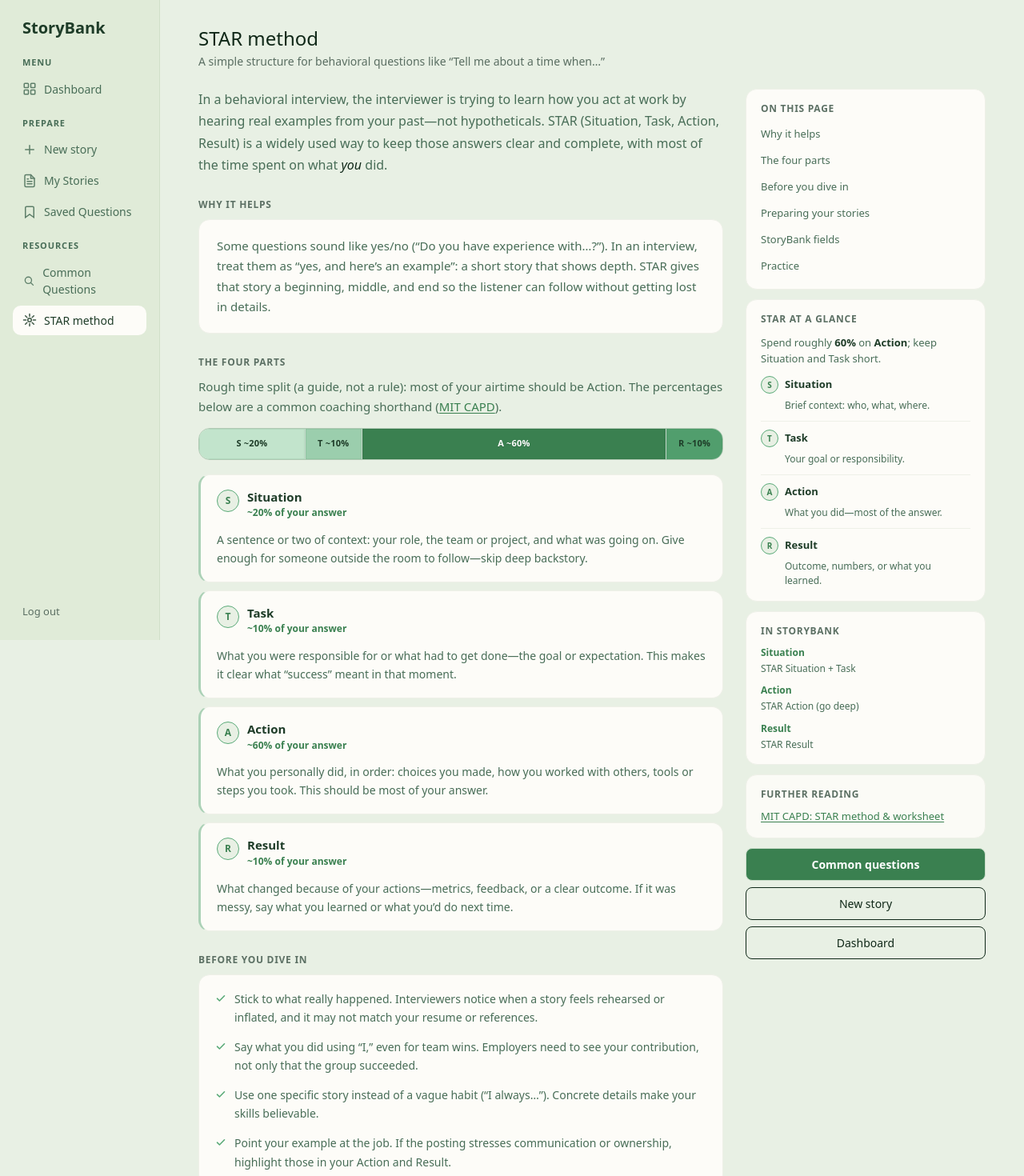
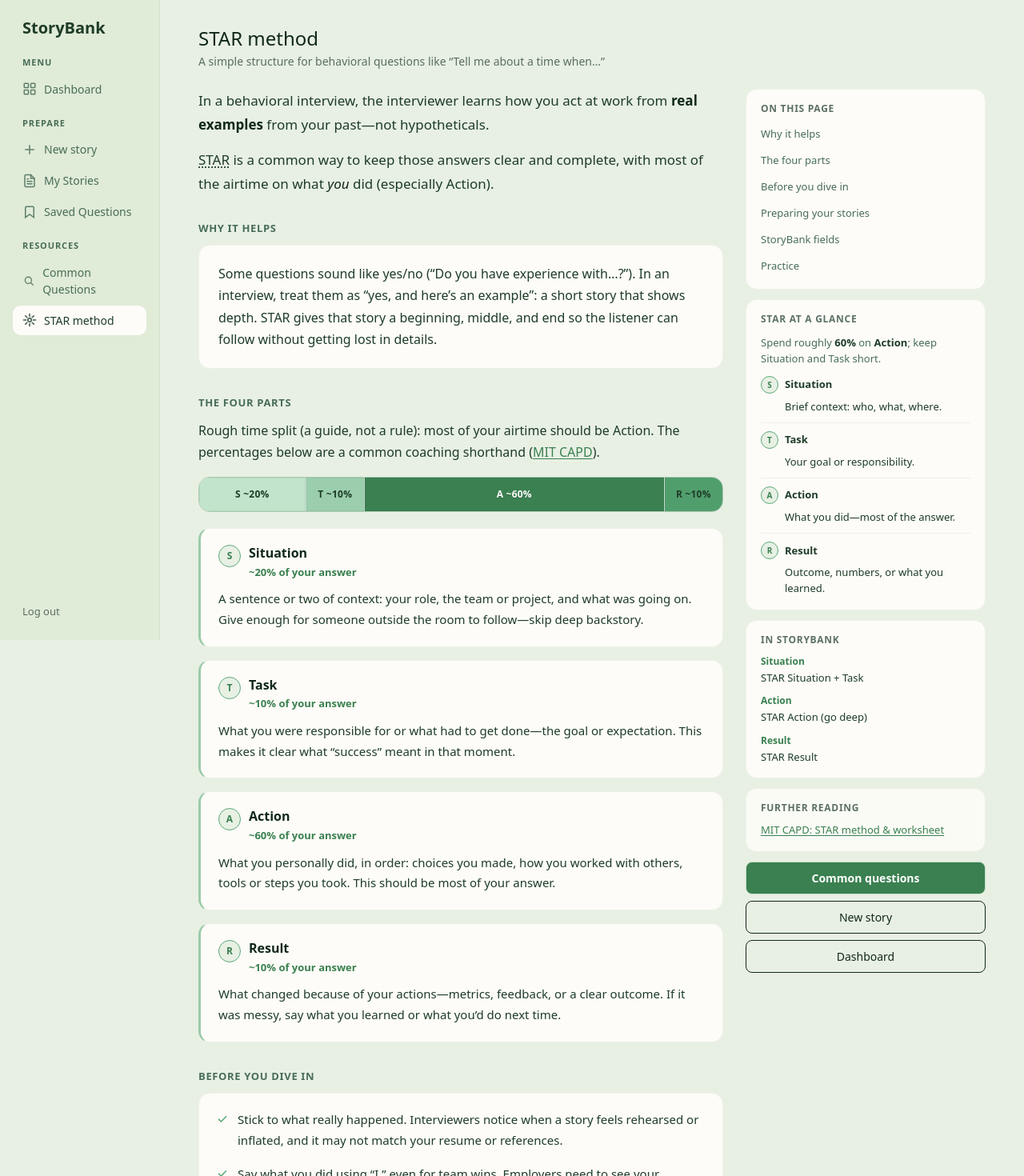
Before and after one commit to park-jenna/storybank, a Next.js app in the folder frontend/: page /interview-tips in a window 1280 px wide. Shown: the top 1470 px of the page at 80% size. Built offline with nearby package versions, Linux system fonts and the light colour scheme; no server answers.

Commit message:
style(components): update styles for resource sections

```diff
--- a/frontend/src/app/components.css
+++ b/frontend/src/app/components.css
@@ -981,9 +981,9 @@ a.story-row.story-row--dashboard:hover {
 
 .star-resource-glance dd {
   margin: 6px 0 0 30px;
-  font-size: 12px;
-  line-height: 1.5;
-  color: var(--text-secondary);
+  font-size: 13px;
+  line-height: 1.55;
+  color: var(--text-dark);
 }
 
 .star-resource-aside-fields {
@@ -1008,9 +1008,9 @@ a.story-row.story-row--dashboard:hover {
 }
 
 .star-resource-aside-fields__v {
-  font-size: 12px;
-  line-height: 1.45;
-  color: var(--text-secondary);
+  font-size: 13px;
+  line-height: 1.5;
+  color: var(--text-dark);
 }
 
 .star-resource-aside-foot {
@@ -1041,11 +1041,23 @@ a.story-row.story-row--dashboard:hover {
   text-align: center;
 }
 
+.star-resource-lede-block {
+  margin: 0 0 2rem;
+  display: flex;
+  flex-direction: column;
+  gap: 0.9rem;
+}
+
 .star-resource-lede {
-  margin: 0 0 1.75rem;
-  font-size: 16px;
-  line-height: 1.7;
-  color: var(--text-secondary);
+  margin: 0;
+  font-size: 17px;
+  line-height: 1.75;
+  color: var(--text-dark);
+}
+
+.star-resource-lede strong {
+  font-weight: 600;
+  color: var(--text-primary);
 }
 
 .star-resource-lede em {
@@ -1053,12 +1065,22 @@ a.story-row.story-row--dashboard:hover {
   color: var(--text-primary);
 }
 
+.star-resource-lede abbr {
+  text-decoration: underline dotted;
+  text-underline-offset: 3px;
+  cursor: help;
+}
+
 .star-resource-block {
-  margin-top: 1.75rem;
+  margin-top: 2.125rem;
 }
 
 .star-resource-main .section-label {
   scroll-margin-top: 1.25rem;
+  font-size: 13px;
+  letter-spacing: 0.05em;
+  color: var(--text-secondary);
+  margin-bottom: 12px;
 }
 
 #star-practice {
@@ -1074,10 +1096,10 @@ a.story-row.story-row--dashboard:hover {
 }
 
 .star-resource-intro {
-  margin: 0 0 0.875rem;
-  font-size: 15px;
-  line-height: 1.65;
-  color: var(--text-secondary);
+  margin: 0 0 1rem;
+  font-size: 16px;
+  line-height: 1.72;
+  color: var(--text-dark);
 }
 
 .star-resource-intro a {
@@ -1091,14 +1113,14 @@ a.story-row.story-row--dashboard:hover {
 }
 
 .star-resource-prose-card {
-  padding: 1.25rem 1.375rem;
+  padding: 1.35rem 1.5rem;
 }
 
 .star-resource-card-p {
   margin: 0;
-  font-size: 15px;
-  line-height: 1.68;
-  color: var(--text-secondary);
+  font-size: 16px;
+  line-height: 1.72;
+  color: var(--text-dark);
 }
 
 .star-resource-card-p strong {
@@ -1110,13 +1132,13 @@ a.story-row.story-row--dashboard:hover {
 .star-resource-timebar {
   display: flex;
   width: 100%;
-  height: 40px;
+  min-height: 44px;
   border-radius: var(--radius-lg);
   overflow: hidden;
-  margin-bottom: 1.125rem;
+  margin-bottom: 1.25rem;
   border: 1px solid color-mix(in srgb, var(--green-primary) 35%, var(--border-card));
   box-shadow: inset 0 1px 0 rgba(255, 255, 255, 0.35);
-  font-size: 11px;
+  font-size: 12px;
   font-weight: 700;
   letter-spacing: 0.02em;
   color: var(--text-dark);
@@ -1127,7 +1149,7 @@ a.story-row.story-row--dashboard:hover {
   align-items: center;
   justify-content: center;
   min-width: 0;
-  padding: 0 4px;
+  padding: 6px 6px;
   box-shadow: inset 0 0 0 0.5px color-mix(in srgb, var(--green-primary) 22%, transparent);
 }
 
@@ -1139,6 +1161,8 @@ a.story-row.story-row--dashboard:hover {
   white-space: nowrap;
   overflow: hidden;
   text-overflow: ellipsis;
+  text-align: center;
+  line-height: 1.25;
 }
 
 .star-resource-timebar__seg--s {
@@ -1170,17 +1194,17 @@ a.story-row.story-row--dashboard:hover {
 .star-resource-parts-stack {
   display: flex;
   flex-direction: column;
-  gap: 10px;
+  gap: 16px;
 }
 
 .star-resource-part {
   margin: 0;
   display: flex;
   flex-direction: column;
-  gap: 0.875rem;
-  padding: 1.125rem 1.25rem;
+  gap: 0.75rem;
+  padding: 1.25rem 1.375rem;
   border-left: 3px solid
-    color-mix(in srgb, var(--green-dot) 45%, var(--border-card));
+    color-mix(in srgb, var(--green-dot) 55%, var(--border-card));
 }
 
 .star-resource-part__head {
@@ -1207,25 +1231,25 @@ a.story-row.story-row--dashboard:hover {
 
 .star-resource-part__title {
   margin: 0;
-  font-size: 15px;
+  font-size: 16px;
   font-weight: 600;
-  color: var(--text-dark);
-  line-height: 1.3;
+  color: var(--text-primary);
+  line-height: 1.35;
 }
 
 .star-resource-part__pct {
-  margin: 2px 0 0;
-  font-size: 12px;
+  margin: 4px 0 0;
+  font-size: 13px;
   font-weight: 600;
   color: var(--green-primary);
-  line-height: 1.3;
+  line-height: 1.35;
 }
 
 .star-resource-part__body {
   margin: 0;
-  font-size: 14px;
-  line-height: 1.65;
-  color: var(--text-secondary);
+  font-size: 15px;
+  line-height: 1.72;
+  color: var(--text-dark);
 }
 
 .star-resource-list {
@@ -1234,25 +1258,25 @@ a.story-row.story-row--dashboard:hover {
   padding: 0;
   display: flex;
   flex-direction: column;
-  gap: 14px;
+  gap: 1rem;
 }
 
 .star-resource-list-card {
-  padding: 1.125rem 1.25rem;
+  padding: 1.25rem 1.375rem;
 }
 
 .star-resource-list li {
   display: flex;
   align-items: flex-start;
-  gap: 10px;
-  font-size: 14px;
-  line-height: 1.65;
-  color: var(--text-secondary);
+  gap: 12px;
+  font-size: 15px;
+  line-height: 1.72;
+  color: var(--text-dark);
 }
 
 .star-resource__check {
   flex-shrink: 0;
-  margin-top: 4px;
+  margin-top: 5px;
   color: var(--green-dot);
 }
 
@@ -1262,9 +1286,9 @@ a.story-row.story-row--dashboard:hover {
 
 .star-resource-cta__text {
   margin: 0 0 1rem;
-  font-size: 15px;
-  line-height: 1.65;
-  color: var(--text-secondary);
+  font-size: 16px;
+  line-height: 1.72;
+  color: var(--text-dark);
 }
 
 .star-resource-cta__actions {
--- a/frontend/src/app/interview-tips/page.tsx
+++ b/frontend/src/app/interview-tips/page.tsx
@@ -180,12 +180,17 @@ export default function InterviewTipsPage() {
 
       <div className="star-resource-layout">
         <div className="star-resource-main">
-          <p className="star-resource-lede">
-            In a behavioral interview, the interviewer is trying to learn how you act at work by hearing
-            real examples from your past—not hypotheticals. STAR (Situation, Task, Action, Result) is a
-            widely used way to keep those answers clear and complete, with most of the time spent on what{" "}
-            <em>you</em> did.
-          </p>
+          <div className="star-resource-lede-block">
+            <p className="star-resource-lede">
+              In a behavioral interview, the interviewer learns how you act at work from{" "}
+              <strong>real examples</strong> from your past—not hypotheticals.
+            </p>
+            <p className="star-resource-lede">
+              <abbr title="Situation, Task, Action, Result">STAR</abbr> is a common way to keep those
+              answers clear and complete, with most of the airtime on what <em>you</em> did (especially
+              Action).
+            </p>
+          </div>
 
           <section className="star-resource-block" aria-labelledby="star-why">
             <h2 className="section-label" id="star-why">
```
